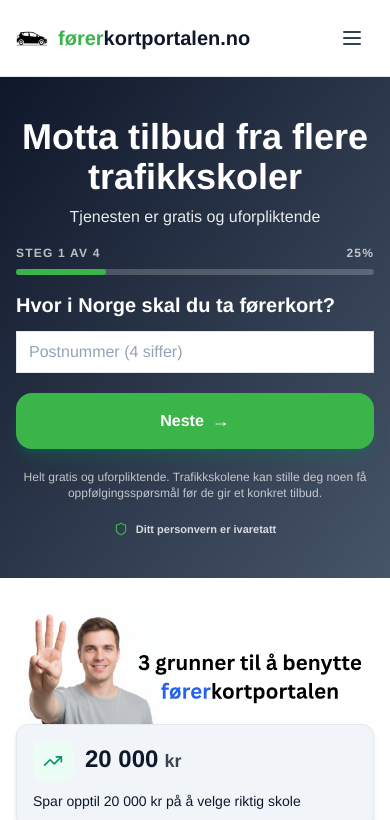
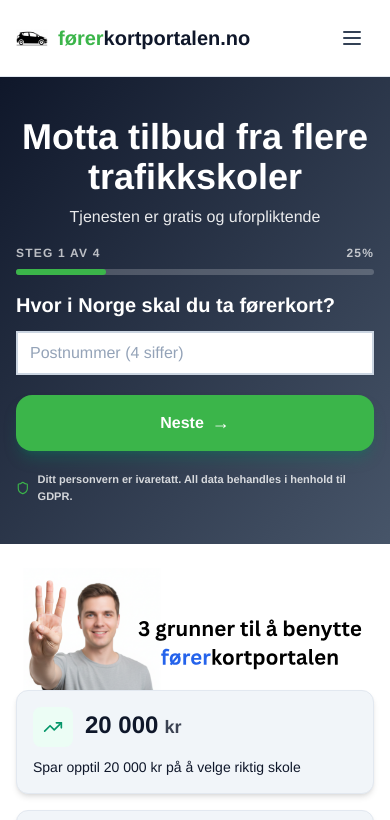
Before and after one commit to bringebass/forerkortportalen, a Next.js app: page / in a window 390 px wide. Shown: the top 820 px of the page. Built offline with nearby package versions, Linux system fonts and the light colour scheme.

Commit message:
back to old colors

```diff
--- a/src/components/HeroSection.tsx
+++ b/src/components/HeroSection.tsx
@@ -43,7 +43,7 @@
 //   "bg-gradient-to-br from-teal-900 to-cyan-800"                    - Teal-cyan gradient
 //   "bg-gradient-to-br from-violet-900 to-purple-900"                - Violet-purple gradient
 // ============================================
-const MOBILE_FORM_BG = "bg-gradient-to-br from-slate-900 to-slate-600";
+const MOBILE_FORM_BG = "bg-gradient-to-br from-slate-900 to-slate-600"; // Visible mobile form background - gradient with white text
 const MOBILE_FULLSCREEN_BG = "bg-slate-900"; // Fullscreen overlay background - use solid color for seamless look
 
 
--- a/src/components/LeadForm.tsx
+++ b/src/components/LeadForm.tsx
@@ -308,7 +308,7 @@
               value={formData.postalCode}
               onChange={handleChange}
               onFocus={activateFullscreenIfNeeded}
-              className="w-full border-slate-200 bg-white text-slate-900 placeholder:text-slate-400 text-base shadow-sm focus:border-[#3bb54a] focus:ring-[#3bb54a]"
+                className="w-full border-2 border-slate-300 sm:border-slate-200 bg-white text-slate-900 placeholder:text-slate-400 text-base shadow-sm focus:border-[#3bb54a] focus:ring-2 focus:ring-[#3bb54a]"
               placeholder="Postnummer (4 siffer)"
             />
           </div>
@@ -483,7 +483,7 @@
                 name="marketingConsent"
                 checked={formData.marketingConsent}
                 onChange={handleChange}
-                className="mt-1 rounded border-white/30 bg-white/10 text-[#3bb54a] focus:ring-[#3bb54a]"
+                className="mt-1 rounded border-slate-300 sm:border-white/30 bg-white sm:bg-white/10 text-[#3bb54a] focus:ring-[#3bb54a]"
               />
               <span>
                 Jeg godtar at Førerkortportalen lagrer opplysningene for å koble
@@ -618,13 +618,12 @@
         </div>
 
         <p className="text-center text-xs text-white/70">
-          Helt gratis og uforpliktende. Trafikkskolene kan stille deg noen få
-          oppfølgingsspørsmål før de gir et konkret tilbud.
+
         </p>
 
         <div className="mt-2 flex items-center justify-center gap-2 text-[11px] sm:text-xs text-white/80">
           <Shield className="h-3.5 w-3.5 text-[#3bb54a]" />
-          <span className="font-semibold">Ditt personvern er ivaretatt</span>
+          <span className="font-semibold">Ditt personvern er ivaretatt. All data behandles i henhold til GDPR.</span>
         </div>
       </form>
     </div>
```
